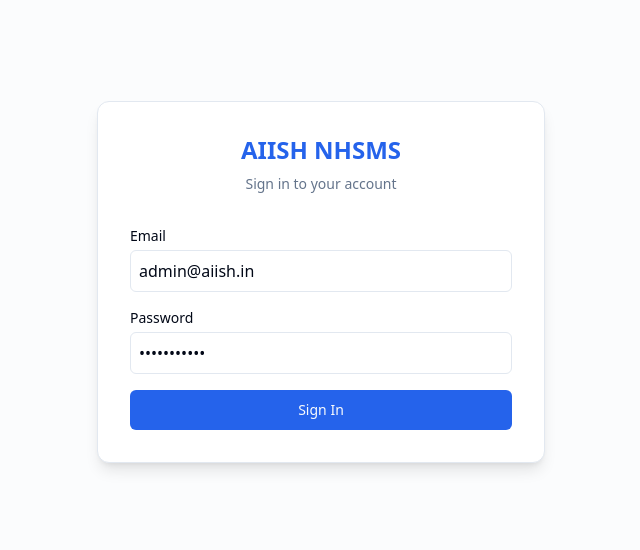
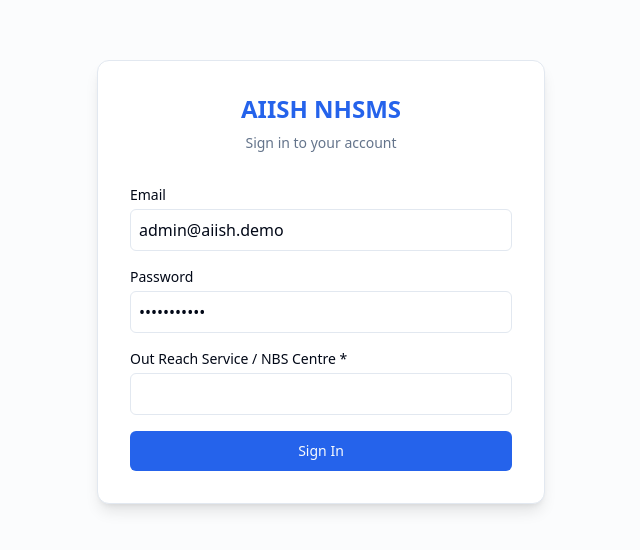
Before and after one commit to srimidhuna/aiish_dashboard, a React (Vite) app in the folder frontend/: page /login in a window 1280 px wide. Shown: the part 118-668 px from the top of the page, without its empty margins (319-959 px from the left). Built offline with nearby package versions, Linux system fonts and the light colour scheme; no server answers.

Commit message:
feat: make nbs centre read-only on child reg and visually required on login

```diff
--- a/frontend/src/features/auth/pages/LoginPage.tsx
+++ b/frontend/src/features/auth/pages/LoginPage.tsx
@@ -9,6 +9,7 @@ import { Button } from '../../../components/ui/Button';
 const schema = z.object({
   email: z.string().email(),
   password: z.string().min(6),
+  nbsCentre: z.string().min(1, 'Out Reach Service / NBS Centre is required'),
 });
 
 export function LoginPage() {
@@ -22,7 +23,7 @@ export function LoginPage() {
     formState: { errors, isSubmitting },
   } = useForm({
     resolver: zodResolver(schema),
-    defaultValues: { email: 'admin@aiish.in', password: 'password123' },
+    defaultValues: { email: 'admin@aiish.demo', password: 'password123', nbsCentre: '' },
   });
 
   if (user) return <Navigate to="/dashboard" replace />;
@@ -30,7 +31,7 @@ export function LoginPage() {
   const onSubmit = async (data: z.infer<typeof schema>) => {
     try {
       setError('');
-      await login(data.email, data.password);
+      await login(data.email, data.password, data.nbsCentre);
       navigate('/dashboard');
     } catch (e: unknown) {
       setError(e instanceof Error ? e.message : String(e));
@@ -73,7 +74,16 @@ export function LoginPage() {
               <p className="text-destructive text-xs mt-1">{errors.password.message as string}</p>
             )}
           </div>
-
+          <div>
+            <label className="block text-sm font-medium mb-1">Out Reach Service / NBS Centre *</label>
+            <input
+              {...register('nbsCentre')}
+              className="w-full p-2 rounded-md border border-input bg-background focus:ring-2 focus:ring-primary outline-none"
+            />
+            {errors.nbsCentre && (
+              <p className="text-destructive text-xs mt-1">{errors.nbsCentre.message as string}</p>
+            )}
+          </div>
           <Button type="submit" disabled={isSubmitting} className="w-full">
             {isSubmitting ? 'Signing in...' : 'Sign In'}
           </Button>
--- a/frontend/src/features/children/RegisterChildPage.tsx
+++ b/frontend/src/features/children/RegisterChildPage.tsx
@@ -56,6 +56,7 @@ const schema = z.object({
 
   referredBy: z.enum(['pocd_staff', 'doctor', 'self', 'others']).optional(),
   referredByOther: z.string().optional(),
+  nbsCentre: z.string().optional(),
   region: z.enum(['urban', 'rural']).optional(),
   socioEconomicStatus: z.enum(['aay', 'bpl', 'apl']).optional(),
   educationLevel: z
@@ -145,6 +146,7 @@ export default function RegisterChildPage() {
     resolver: zodResolver(schema),
     defaultValues: {
       gender: 'male',
+      nbsCentre: nbsCentre || '',
       riskFactorIds: [],
       familyHistoryHearingLoss: false,
       caregiverConcern: false,
@@ -826,6 +828,11 @@ export default function RegisterChildPage() {
                   </select>
                 )}
               </div>
+              <div className="col-span-3">
+                <label className="text-sm font-medium">Out Reach Service / NBS Centre</label>
+                <Input {...register('nbsCentre')} readOnly className="bg-muted cursor-not-allowed" title="Auto-filled from login" />
+              </div>
+
               <div className="col-span-2">
                 <label className="text-sm font-medium">Region</label>
                 <select
@@ -1111,7 +1118,7 @@ export default function RegisterChildPage() {
                   {v.referredBy === 'others' && (
                     <Row label="Referred By (specify)" value={v.referredByOther} />
                   )}
-
+                  <Row label="NBS Centre" value={v.nbsCentre} />
                   <Row label="Region" value={v.region ? v.region.charAt(0).toUpperCase() + v.region.slice(1) : undefined} />
                   <Row label="Socio-Economic Status" value={v.socioEconomicStatus?.toUpperCase()} />
                   <Row label="Religion" value={v.religion ? v.religion.charAt(0).toUpperCase() + v.religion.slice(1) : undefined} />
```
